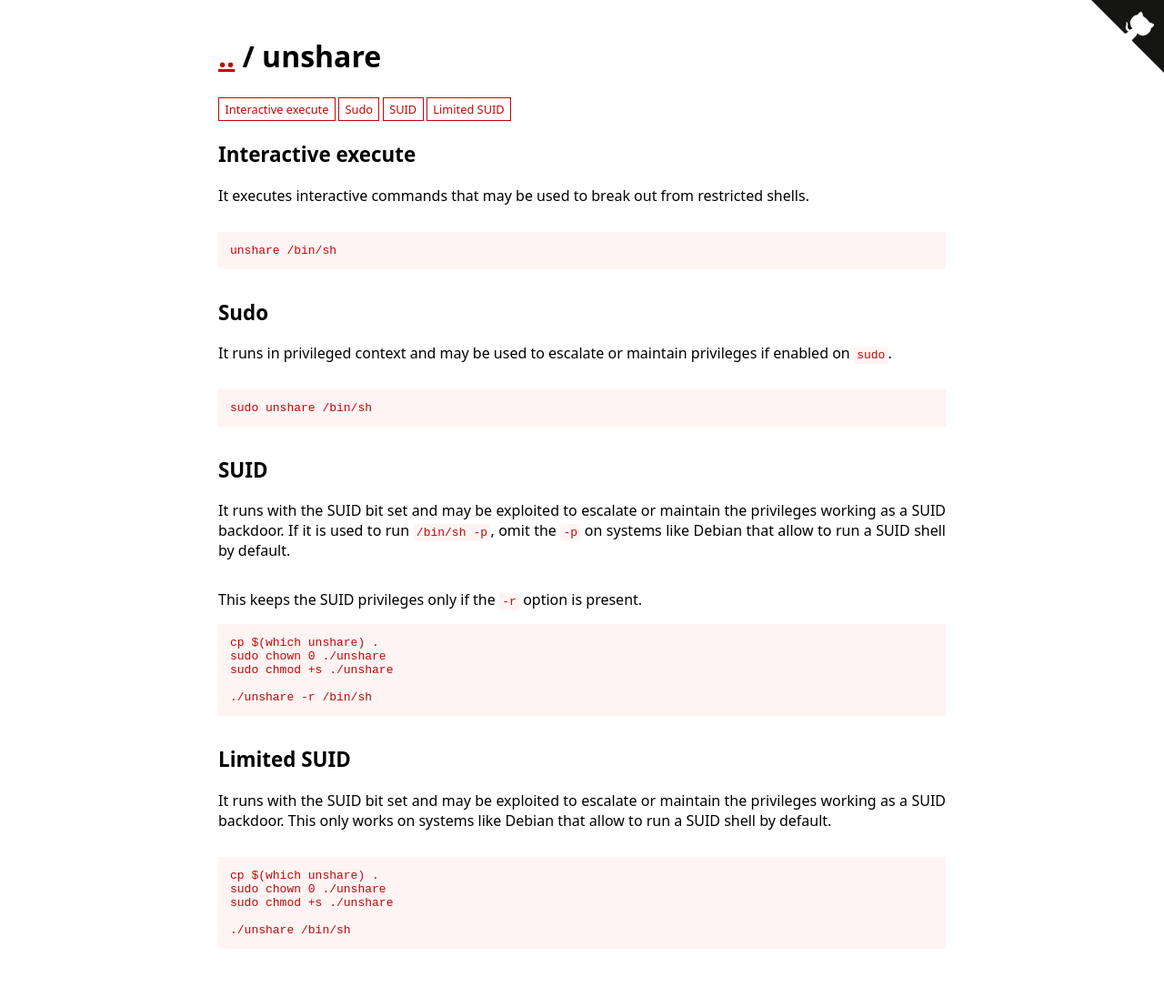
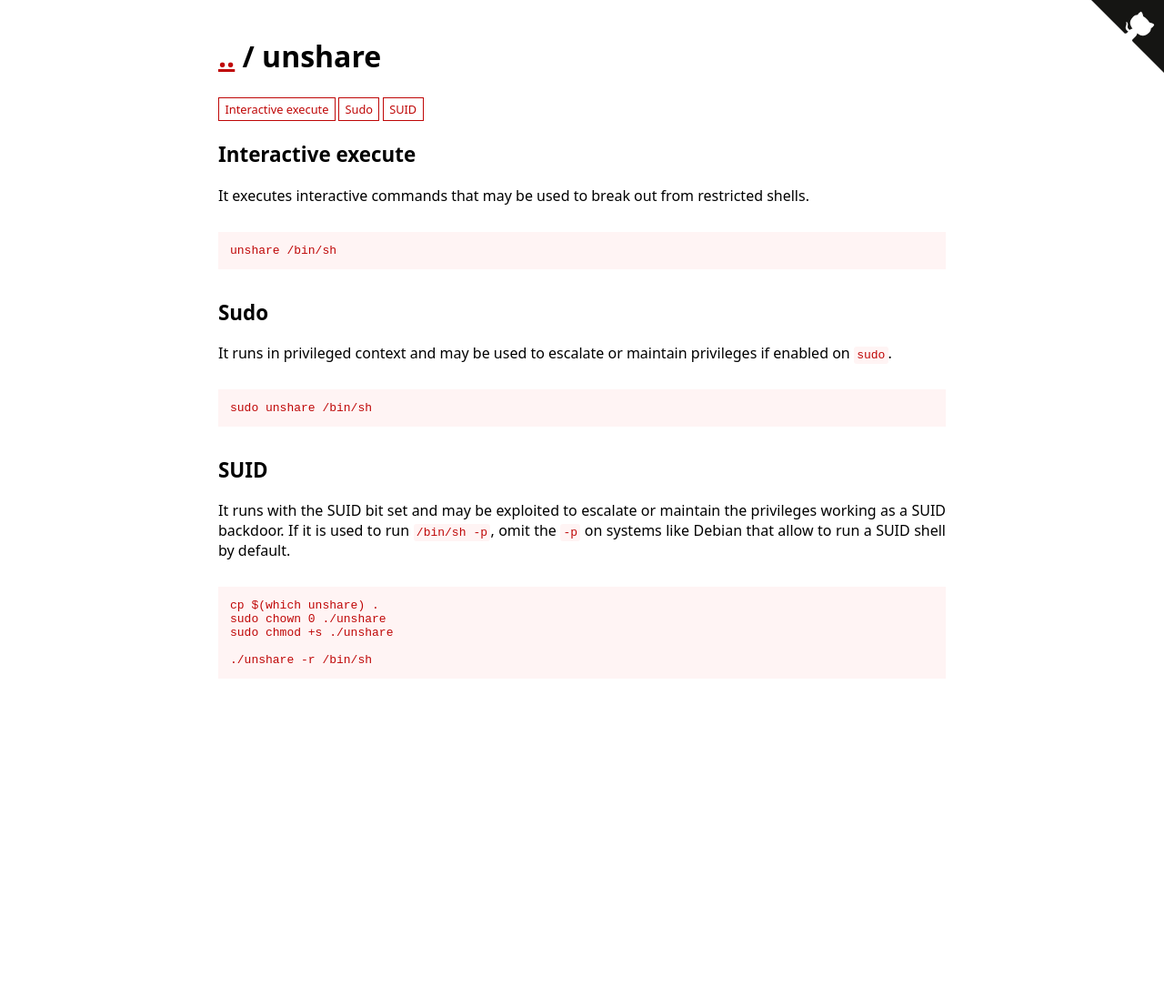
Before and after one commit to GTFOBins/GTFOBins.github.io, a Jekyll site: the page built from _gtfobins/unshare.md, in a window 1280 px wide. Shown: the whole page at 91% size. Built offline with Jekyll 4.4.1, drawn with Linux system fonts in a browser that asks for light colours; after the commit the page ends 900 px from its top, so only the background shows below that.

Commit message:
Remove suid-limited as it is superseded by suid-enabled

```diff
--- a/_gtfobins/unshare.md
+++ b/_gtfobins/unshare.md
@@ -5,8 +5,5 @@ functions:
   sudo-enabled:
     - code: sudo unshare /bin/sh
   suid-enabled:
-    - description: This keeps the SUID privileges only if the `-r` option is present.
-      code: ./unshare -r /bin/sh
-  suid-limited:
-    - code: ./unshare /bin/sh
+    - code: ./unshare -r /bin/sh
 ---
```
